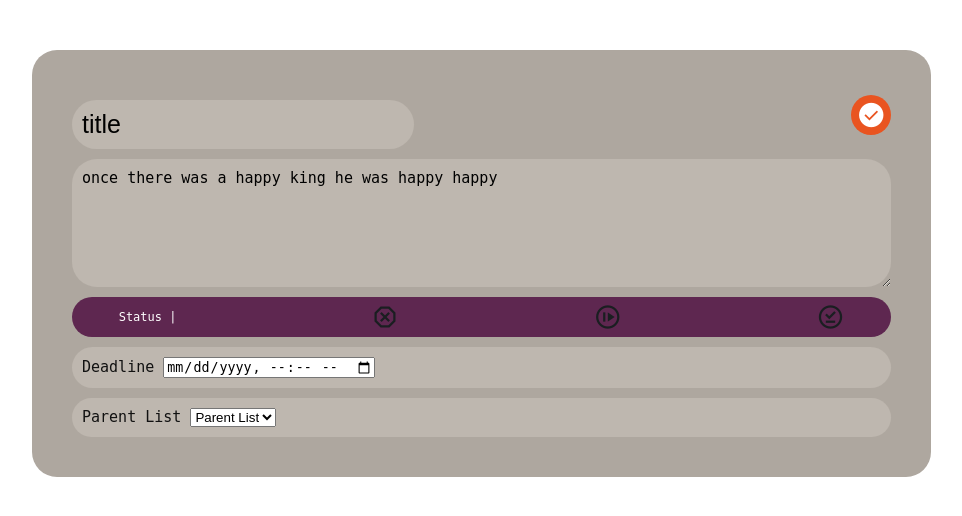
After one commit to monees007/Kanban, a Flask app: template templates/index2.html in a window 1280 px wide. The commit adds this page. Shown: the top 516 px of the page, without its empty margins (26-988 px from the left). Run offline with Flask 2, Linux system fonts and the light colour scheme; the template is opened without the code that fills it, so the values that code supplies are empty.

Commit message:
Card UI redefined.

```diff
--- /dev/null
+++ b/static/card.css
@@ -0,0 +1,87 @@
+.xcard {
+    margin: 50px;
+    background: #AEA79F;
+    color: #111111;
+    font-family: "JetBrains Mono", monospace;
+    font-size: 12px;
+    padding: 40px;
+    position: absolute;
+    border-radius: 25px;
+    width: 64%;
+    height: auto;
+    top: 0;
+    display: flex;
+    flex-direction: column;
+
+
+    justify-content: flex-start;
+
+}
+
+.closebar {
+    height: 35px;
+    width: 35px;
+    top:45px;
+    right:40px;
+    position: absolute;
+
+    float: right;
+    padding-top: 5px;
+    padding-right: 5px;
+
+    background: #e95420;
+    color: #ffffff;
+    display: flex;
+    border-radius: 20px;
+    justify-content: flex-end;
+}
+
+#icon-off, .btn-lbl, .btn {
+    display: none;
+}
+
+.btnicn {
+    vertical-align: middle;
+    line-height: 30px;
+    font-size: 30px !important;
+    font-variation-settings: 'FILL' 1,
+    'wght' 350,
+    'GRAD' 0,
+    'opsz' 48
+}
+
+.closebar:hover {
+    padding-left: 10px;
+
+    width: auto;
+}
+
+.set1:hover > .btn-lbl {
+    display: inline;
+}
+
+.closebar:hover #icon-off {
+    display: inline;
+}
+
+.sticker {
+    font-size: 15px;
+    background: #bEb7aF;
+    border-width: 0;
+    padding: 10px;
+    margin-top: 10px;
+    border-radius: inherit;
+    display: flex;
+    justify-content: flex-start;
+}
+
+#title {
+    font-size: 25px;
+    background: #bEb7aF;
+    border-width: 0;
+    padding: 10px;
+
+    border-radius: 25px;
+    display: flex;
+    justify-content: flex-start;
+}
--- /dev/null
+++ b/static/statusbar.css
@@ -0,0 +1,81 @@
+/*StatusBsr*/
+.statusbar {
+    margin-top: 10px;
+    border: 23px black;
+    width: auto;
+    height: 40px;
+
+    background: #5e2750;
+    color: #ffffff;
+    border-radius: 20px;
+    display: flex;
+    justify-content: space-around;
+    align-items: center;
+}
+
+.ii {
+    vertical-align: middle;
+    line-height: 39px;
+    font-size: 28px !important;
+}
+
+input[type="radio"] {
+    -webkit-appearance: none;
+}
+
+input[type="radio"]:not(:checked) + label > div > i {
+    color: #1a1e21;
+}
+
+{
+    #background: black !important ;
+}
+
+
+input[type="radio"]:checked + label > div > #fin {
+    color: #0dbf0d;
+}
+
+input[type="radio"]:checked + label > div > #pen {
+    color: #ff0000;
+}
+
+input[type="radio"]:checked + label > div > #ong {
+    color: dodgerblue;
+}
+
+#fin:hover {
+    color: #0dbf0d;
+}
+
+#pen:hover {
+    color: #ff0000;
+}
+
+#ong:hover {
+    color: dodgerblue;
+}
+
+.tab:hover {
+    width: 78px !important;
+}
+
+.tab:hover .lbl {
+    display: inline !important;
+}
+
+input[type="radio"]:hover .ij {
+    display: none;
+}
+
+.pe:hover .ij {
+    display: inline
+}
+
+.ast:not(:hover) input[type="radio"]:checked + label > div > span {
+    display: inline;
+}
+
+.ij {
+    display: none;
+}
--- a/static/style.css
+++ b/static/style.css
@@ -0,0 +1,3 @@
+.fab{
+    background: ;
+}
--- /dev/null
+++ b/templates/index2.html
@@ -0,0 +1,76 @@
+<!DOCTYPE html>
+<html lang="en">
+<head>
+    <meta charset="UTF-8">
+    <title>KanBan</title>
+    <link rel="stylesheet" href="../static/card.css" type="text/css"/>
+    <link rel="stylesheet" href="../static/style.css" type="text/css"/>
+    <link rel="stylesheet" href="../static/statusbar.css" type="text/css"/>
+    <link rel="stylesheet"
+          href="https://fonts.googleapis.com/css2?family=Material+Symbols+Outlined:opsz,wght,FILL,GRAD@20..48,100..700,0..1,-50..200"/>
+</head>
+<body>
+<form class="xcard">
+    <div><div class="closebar">
+        <input type="submit" class="btn" id="btn_rst">
+        <label class="set1" for="btn_rst">
+            <span class="btn-lbl">Exit Without Saving</span>
+            <span id="icon-off" class="btnicn material-symbols-outlined">cancel</span>
+        </label>
+
+        <input type="submit" class="btn" id="btn_sbmt">
+        <label class="set1" for="btn_sbmt">
+            <span class="btn-lbl"> Save and Exit</span>
+            <span class="btnicn material-symbols-outlined">check_circle</span>
+        </label>
+    </div>
+    <input class="sticker" type="text" id="title" value="title"/></div>
+
+    <textarea class="sticker" type="text" rows="6" id="discription">once there was a happy king he was happy happy</textarea>
+    <div class="statusbar ast">
+        <span>Status |</span>
+        <input type="radio" id="test1" name="radio-group">
+        <label for="test1">
+            <div class="pe" style="display: inline">
+                <i id="pen" class="ii material-symbols-outlined">dangerous </i>
+                <span id="pend" class="ij">Pending</span>
+
+            </div>
+        </label>
+        <input type="radio" id="test2" name="radio-group">
+        <label for="test2">
+            <div class="pe" style="display: inline">
+
+                <i id="ong" class="ii material-symbols-outlined">not_started</i>
+                <span id="ongo" class="ij">Ongoing</span>
+            </div>
+        </label>
+        <input type="radio" id="test3" name="radio-group">
+        <label for="test3">
+            <div class="pe" style="display: inline">
+                <i id="fin" class="ii material-symbols-outlined">offline_pin</i>
+                <span id="fini" class="ij">Finished</span>
+            </div>
+        </label>
+    </div>
+    <div class="sticker">
+        <label>
+            Deadline
+            <input type="datetime-local"/>
+        </label>
+    </div>
+    <div class="sticker">
+        <label>Parent List
+            <select id="plist">
+                <option value=""> Parent List</option>
+            </select>
+        </label>
+    </div>
+
+
+</form>
+<div class="fab">
+
+</div>
+</body>
+</html>
```
Also changed, not shown: templates/index.html (+92 -44 lines).
